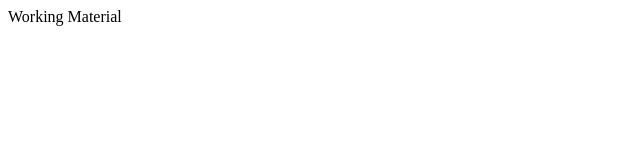
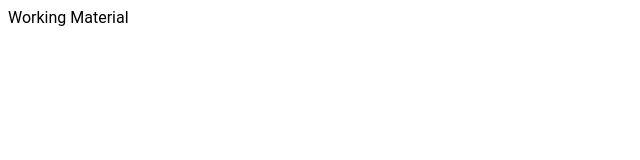
Before and after one commit to surekrishna/AngularMaterial, an Angular app: page / in a window 1280 px wide. Shown: the top 160 px of the page, without its empty margins (0-640 px from the left). Built offline with nearby package versions, Linux system fonts and the light colour scheme.

Commit message:
added global css body

```diff
--- a/src/styles.css
+++ b/src/styles.css
@@ -1 +1,5 @@
 @import '~@angular/material/prebuilt-themes/deeppurple-amber.css';
+
+body {
+    font-family: Roboto, Arial, sans-serif;
+}
```
